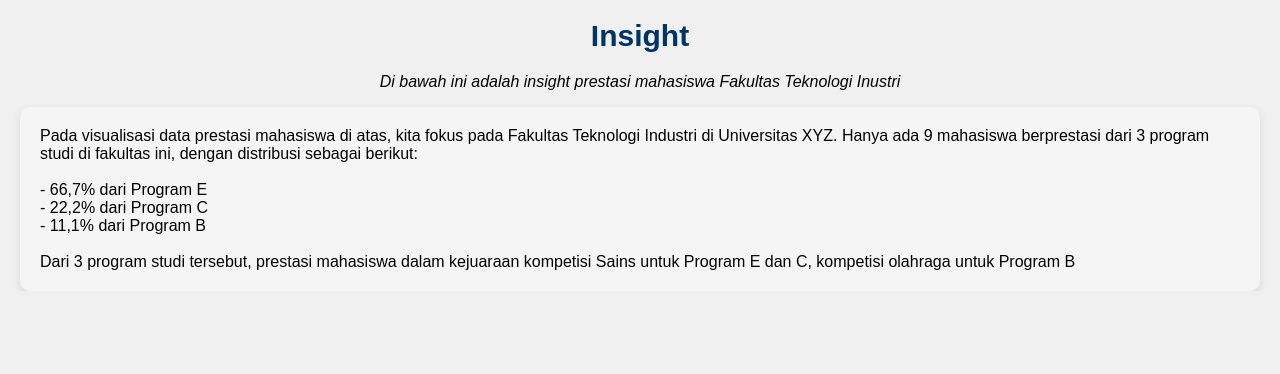
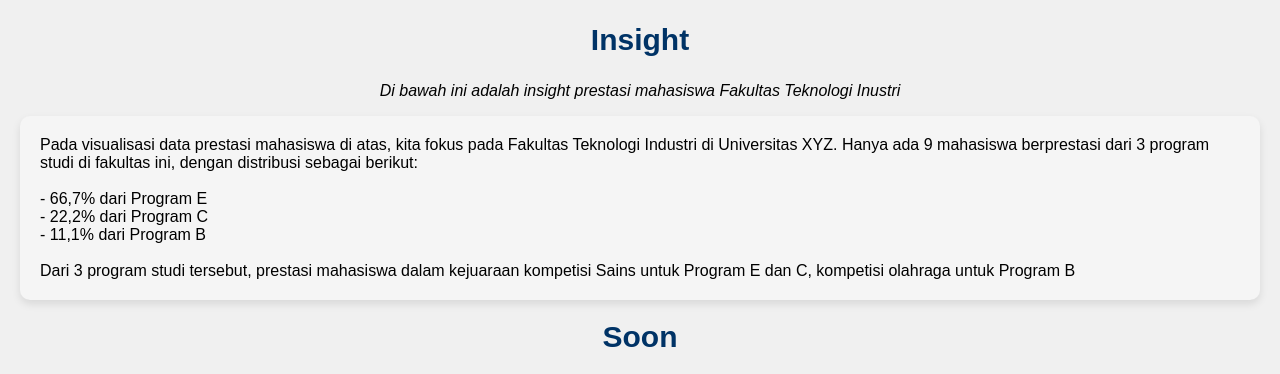
Before and after one commit to Riefqi13/vdmahasiswa.github.io, a plain HTML site: page index1.html in a window 1280 px wide. Shown: the part 4241-4615 px from the top of the page. Before the commit the page ends 4532 px from the top, so only its background shows below. Drawn offline with Linux system fonts and the light colour scheme.

Commit message:
index1.html

```diff
--- a/index1.html
+++ b/index1.html
@@ -166,7 +166,6 @@
         <h1 class="judul-h1">Prestasi</h1>
         <p class="penjelasan-article1">Beberapa Prestasi Mahasiswa Yang Telah Dikumpulkan Seperti Berikut Ini</p>
         <iframe width="100%" height="450" src="https://lookerstudio.google.com/embed/reporting/11192035-7c64-4b37-a53e-daf778b4afde/page/OmI5D" frameborder="0" allowfullscreen sandbox="allow-storage-access-by-user-activation allow-scripts allow-same-origin allow-popups allow-popups-to-escape-sandbox"></iframe>
-    </article>
     <!-- Prestasi Section End -->
     <h1 class="judul-h1">Insight</h1>
         <p class="penjelasan-article1">Di bawah ini adalah insight prestasi mahasiswa Fakultas Teknologi Inustri</p>
@@ -180,6 +179,9 @@
         Dari 3 program studi tersebut, prestasi mahasiswa dalam kejuaraan kompetisi Sains untuk Program E dan C, kompetisi olahraga untuk Program B
 
     </div>
+        </article>
+
+    <h1 class="judul-h1">Soon</h1>
    <!-- Footer Start -->
    <footer class="footer" id="footer">
     <br>
```
